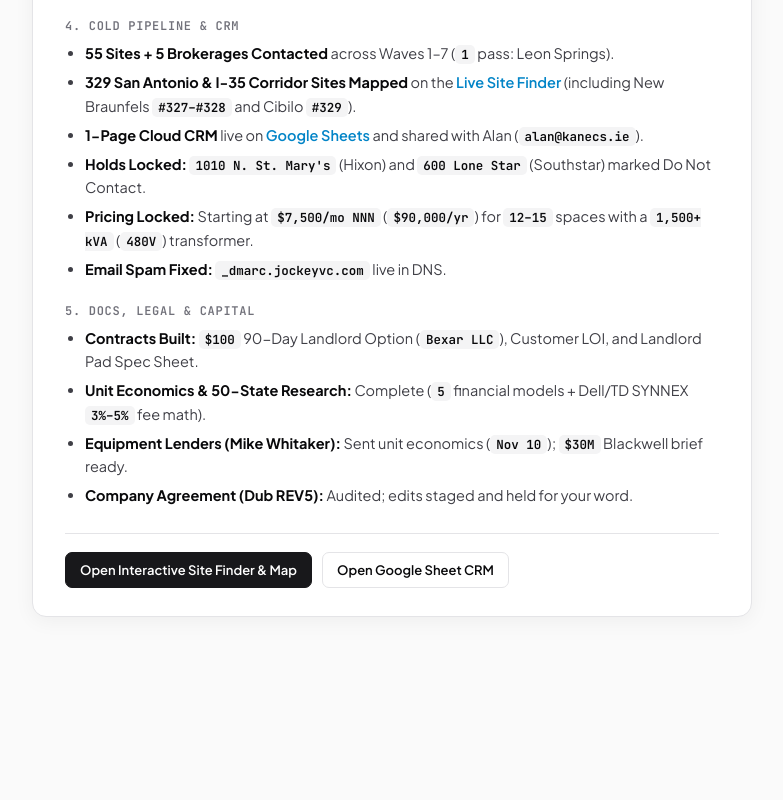
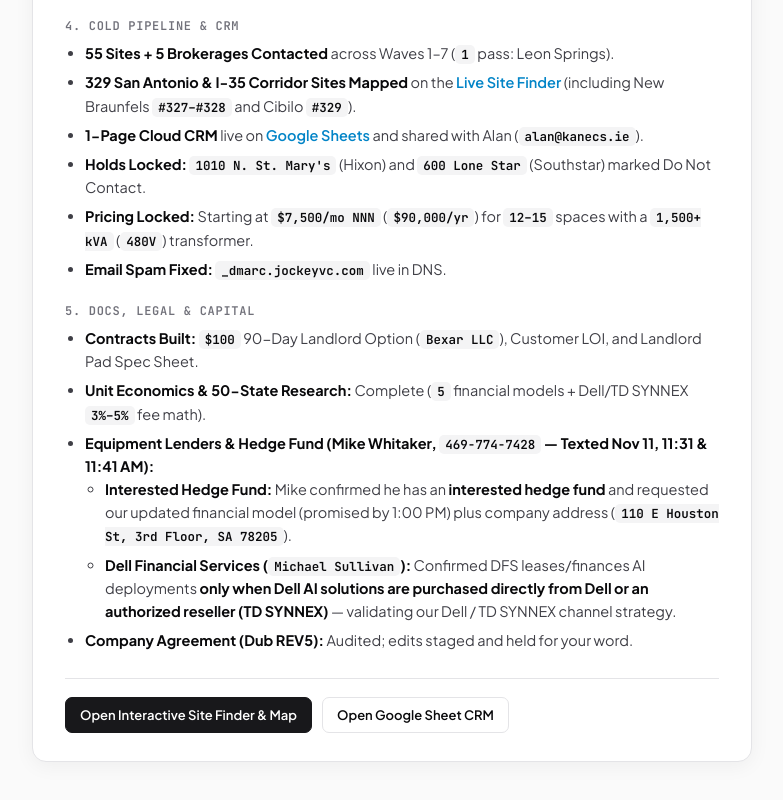
Before and after one commit to shinertx/sa-power-map, a plain HTML site: page status.html in a window 1280 px wide. Shown: the part 1288-2088 px from the top of the page, without its empty margins (248-1031 px from the left). Before the commit the page ends 1969 px from the top, so only its background shows below. Drawn offline with Linux system fonts and the light colour scheme.

Commit message:
Log Mike Whitaker Nov 11 text updates (interested hedge fund + Dell Financial Services Michael Sullivan feedback)

```diff
--- a/status.html
+++ b/status.html
@@ -93,7 +93,12 @@ a:hover{text-decoration:underline}
   <ul>
     <li><b>Contracts Built:</b> <code>$100</code> 90-Day Landlord Option (<code>Bexar LLC</code>), Customer LOI, and Landlord Pad Spec Sheet.</li>
     <li><b>Unit Economics &amp; 50-State Research:</b> Complete (<code>5</code> financial models + Dell/TD SYNNEX <code>3%–5%</code> fee math).</li>
-    <li><b>Equipment Lenders (Mike Whitaker):</b> Sent unit economics (<code>Nov 10</code>); <code>$30M</code> Blackwell brief ready.</li>
+    <li><b>Equipment Lenders &amp; Hedge Fund (Mike Whitaker, <code>469-774-7428</code> — Texted Nov 11, 11:31 &amp; 11:41 AM):</b>
+      <ul>
+        <li><b>Interested Hedge Fund:</b> Mike confirmed he has an <b>interested hedge fund</b> and requested our updated financial model (promised by 1:00 PM) plus company address (<code>110 E Houston St, 3rd Floor, SA 78205</code>).</li>
+        <li><b>Dell Financial Services (<code>Michael Sullivan</code>):</b> Confirmed DFS leases/finances AI deployments <b>only when Dell AI solutions are purchased directly from Dell or an authorized reseller (TD SYNNEX)</b> — validating our Dell / TD SYNNEX channel strategy.</li>
+      </ul>
+    </li>
     <li><b>Company Agreement (Dub REV5):</b> Audited; edits staged and held for your word.</li>
   </ul>
 
```
Also changed, not shown: 3_STAGE_ONE_SAN_ANTONIO_MAP.html (+6 -1 lines), index.html (+6 -1 lines).
